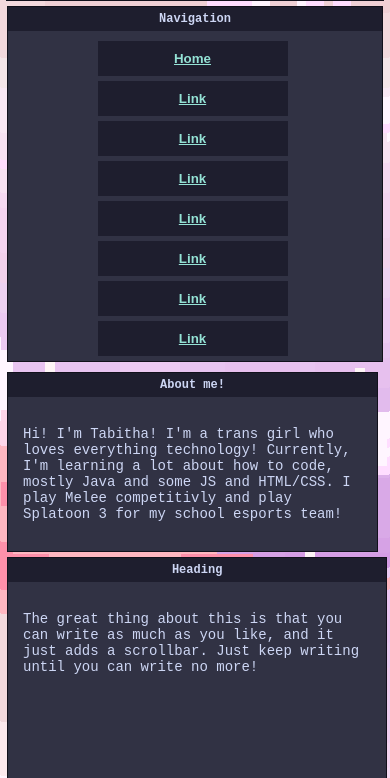
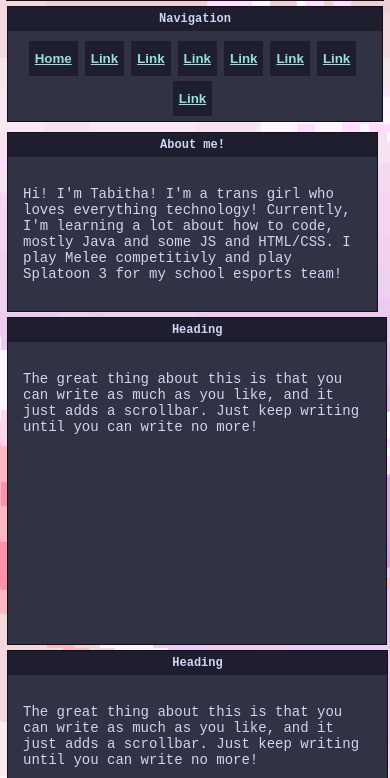
Before and after one commit to TabbyisTrans/tabbyistrans.github.io, a plain HTML site: page index.html in a window 390 px wide. Shown: the part 66-844 px from the top of the page. Drawn offline with Linux system fonts and the light colour scheme.

Commit message:
🐛 buttons too wide to create two collums on mobile

```diff
--- a/styles.css
+++ b/styles.css
@@ -114,7 +114,7 @@ h2, h4, h6 {
     margin-bottom: 5px;
 }
 button {
-    width:190px;
+    width:fit-content;
     height:35px;
     background-color:var(--mid-color);
     color:var(---color);
```
